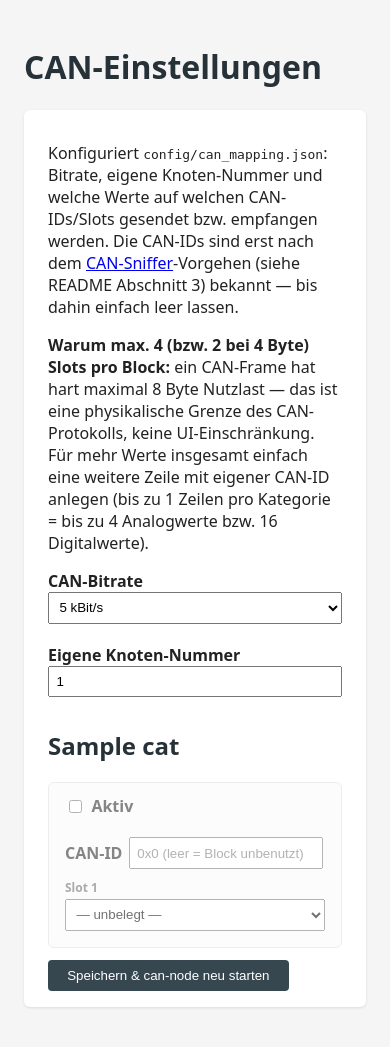
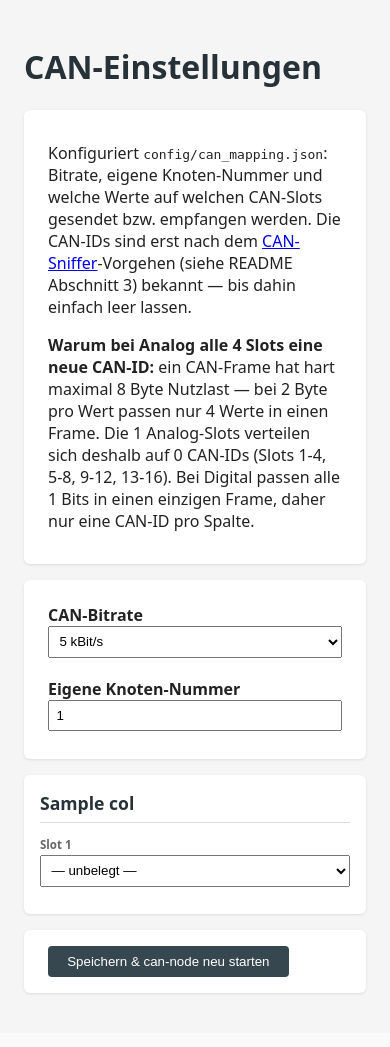
Before and after one commit to juliuskolosnjaji/vcontrold-raspberry-pi, a Python web app: template ui/templates/can_settings.html in a window 390 px wide. Shown: the part 134-1181 px from the top of the page. After the commit the page ends 1129 px from the top, so only its background shows below. Run offline with Jinja, Linux system fonts and the light colour scheme; the template is opened without the code that fills it: most values are stand-ins (such as "Sample title", 1, 10 or a date in 2020).

Commit message:
Redesign CAN settings as a flat 4-column, 16-slot layout
Replaces the block-rows-with-expandable-slots model with a flat Slot 1-16
list per column (Senden/Empfangen x Analog/Digital, side by side), matching
the reference UI the user showed. Analog still needs a CAN-ID every 4 slots
(hard CAN 8-byte frame limit at 2 bytes/value -- explained on the page
itself now), rendered as a compact inline CAN-ID field right before slots
1, 5, 9, 13. Digital needs only one CAN-ID for all 16 slots since that's
exactly one frame's worth of bits.

Dropped the per-block "value_bytes" and "active" controls from this view
to keep it flat and simple (analog is always 2 bytes/value here; a block
is simply absent if its CAN-ID is left blank). The JSON schema in
can_mapping.json is unchanged, so can_node.py needed no further changes.

Tested end-to-end: 4 columns x 16 slots render, values save into the
correct CAN-ID block based on slot position (slot 5 -> second block's
first channel), and forward_as_set still round-trips correctly.

```diff
--- a/ui/templates/can_settings.html
+++ b/ui/templates/can_settings.html
@@ -5,16 +5,18 @@
 
 <div class="card">
   <p>Konfiguriert <code>config/can_mapping.json</code>: Bitrate, eigene Knoten-Nummer und welche
-     Werte auf welchen CAN-IDs/Slots gesendet bzw. empfangen werden. Die CAN-IDs sind erst nach
-     dem <a href="{{ url_for('can_sniffer_page') }}">CAN-Sniffer</a>-Vorgehen (siehe README
-     Abschnitt 3) bekannt — bis dahin einfach leer lassen.</p>
-  <p><strong>Warum max. 4 (bzw. 2 bei 4 Byte) Slots pro Block:</strong> ein CAN-Frame hat hart
-     maximal 8 Byte Nutzlast — das ist eine physikalische Grenze des CAN-Protokolls, keine
-     UI-Einschränkung. Für mehr Werte insgesamt einfach eine weitere Zeile mit eigener CAN-ID
-     anlegen (bis zu {{ num_rows|length }} Zeilen pro Kategorie = bis zu {{ num_rows|length * 4 }}
-     Analogwerte bzw. {{ num_rows|length * 16 }} Digitalwerte).</p>
+     Werte auf welchen CAN-Slots gesendet bzw. empfangen werden. Die CAN-IDs sind erst nach dem
+     <a href="{{ url_for('can_sniffer_page') }}">CAN-Sniffer</a>-Vorgehen (siehe README Abschnitt 3)
+     bekannt — bis dahin einfach leer lassen.</p>
+  <p><strong>Warum bei Analog alle 4 Slots eine neue CAN-ID:</strong> ein CAN-Frame hat hart
+     maximal 8 Byte Nutzlast — bei 2 Byte pro Wert passen nur 4 Werte in einen Frame. Die
+     {{ total_slots }} Analog-Slots verteilen sich deshalb auf {{ total_slots // 4 }} CAN-IDs
+     (Slots 1-4, 5-8, 9-12, 13-16). Bei Digital passen alle {{ total_slots }} Bits in einen
+     einzigen Frame, daher nur eine CAN-ID pro Spalte.</p>
+</div>
 
 <form method="post">
+  <div class="card">
     <label for="bitrate">CAN-Bitrate</label>
     <select id="bitrate" name="bitrate">
       {% for rate in [5000, 10000, 20000, 50000, 125000, 250000, 500000] %}
@@ -26,44 +28,31 @@
 
     <label for="own_node_number">Eigene Knoten-Nummer</label>
     <input type="number" id="own_node_number" name="own_node_number" value="{{ own_node_number }}" min="1" max="62">
-
-    {% for cat in categories %}
-    <h2>{{ cat.label }}</h2>
-    {% for i in num_rows %}
-    {% set row = cat.rows[i] %}
-    <div class="can-block {{ 'can-block-inactive' if not row.active }}">
-      <div class="can-block-header">
-        <label class="can-inline">
-          <input type="checkbox" name="{{ cat.key }}_active_{{ i }}" value="1" {% if row.active %}checked{% endif %}>
-          Aktiv
-        </label>
-        <label class="can-inline">CAN-ID
-          <input type="text" name="{{ cat.key }}_can_id_{{ i }}" value="{{ row.can_id }}" placeholder="0x0 (leer = Block unbenutzt)">
-        </label>
-        {% if cat.is_analog %}
-        <label class="can-inline">Wertgröße
-          <select name="{{ cat.key }}_value_bytes_{{ i }}">
-            <option value="2" {% if row.value_bytes == 2 %}selected{% endif %}>2 Byte (4 Slots)</option>
-            <option value="4" {% if row.value_bytes == 4 %}selected{% endif %}>4 Byte (2 Slots)</option>
-          </select>
-        </label>
-        {% endif %}
   </div>
 
-      <div class="can-slots">
-        {% for slot in row.slots %}
-        <div class="can-slot">
+  <div class="can-columns">
+    {% for col in columns %}
+    <div class="can-column">
+      <h2>{{ col.label }}</h2>
+      {% for slot in col.slots %}
+      {% if slot.can_id_start %}
+      <div class="can-id-row">
+        <label>CAN-ID (Slots {{ loop.index }}-{{ loop.index + (3 if col.is_analog else 15) }})</label>
+        <input type="text" name="{{ col.key }}_can_id_{{ slot.block_index }}" value="{{ slot.can_id }}" placeholder="0x0 = unbenutzt">
+      </div>
+      {% endif %}
+      <div class="can-slot-row">
         <span class="can-slot-label">Slot {{ loop.index }}</span>
-          {% if cat.allow_forward %}
-          <input type="text" name="{{ cat.key }}_slot_topic_{{ i }}_{{ loop.index0 }}" value="{{ slot.topic }}" placeholder="uvr_kanalname">
-          <select name="{{ cat.key }}_slot_forward_{{ i }}_{{ loop.index0 }}">
+        {% if col.allow_forward %}
+        <input type="text" name="{{ col.key }}_slot_topic_{{ loop.index0 }}" value="{{ slot.topic }}" placeholder="uvr_kanalname">
+        <select name="{{ col.key }}_slot_forward_{{ loop.index0 }}">
           <option value="" {% if not slot.forward %}selected{% endif %}>— keine Weiterleitung —</option>
           {% for k in available_set_keys %}
           <option value="{{ k }}" {% if slot.forward == k %}selected{% endif %}>→ {{ k }}</option>
           {% endfor %}
         </select>
         {% else %}
-          <select name="{{ cat.key }}_slot_value_{{ i }}_{{ loop.index0 }}">
+        <select name="{{ col.key }}_slot_value_{{ loop.index0 }}">
           <option value="" {% if not slot.value %}selected{% endif %}>— unbelegt —</option>
           {% for s in available_subtopics %}
           <option value="{{ s }}" {% if slot.value == s %}selected{% endif %}>{{ s }}</option>
@@ -73,13 +62,13 @@
       </div>
       {% endfor %}
     </div>
+    {% endfor %}
   </div>
-    {% endfor %}
-    {% endfor %}
 
+  <div class="card">
     <button type="submit" onclick="return confirm('CAN-Einstellungen speichern und can-node (falls aktiv) neu starten?');">Speichern &amp; can-node neu starten</button>
+  </div>
 </form>
-</div>
 
 {% if message %}
 <div class="card">
@@ -88,14 +77,20 @@
 {% endif %}
 
 <style>
-  .can-block { border: 1px solid #ddd; border-radius: 6px; padding: 0.75rem 1rem; margin-bottom: 0.75rem; background: #fafafa; }
-  .can-block-inactive { opacity: 0.55; }
-  .can-block-header { display: flex; flex-wrap: wrap; gap: 1.25rem; align-items: center; margin-bottom: 0.6rem; }
-  .can-inline { display: flex; align-items: center; gap: 0.4rem; font-weight: 600; margin: 0; }
-  .can-inline input[type=text], .can-inline select { margin-bottom: 0; width: auto; }
-  .can-slots { display: grid; grid-template-columns: repeat(auto-fill, minmax(170px, 1fr)); gap: 0.5rem; }
-  .can-slot { display: flex; flex-direction: column; gap: 0.2rem; }
-  .can-slot-label { font-size: 0.75rem; color: #666; font-weight: 600; }
-  .can-slot select, .can-slot input[type=text] { margin-bottom: 0.3rem; }
+  .can-columns { display: grid; grid-template-columns: repeat(4, 1fr); gap: 1rem; margin-bottom: 1rem; }
+  .can-column { background: white; border-radius: 6px; padding: 1rem; box-shadow: 0 1px 3px rgba(0,0,0,0.1); }
+  .can-column h2 { margin-top: 0; font-size: 1.1rem; border-bottom: 1px solid #ddd; padding-bottom: 0.4rem; }
+  .can-id-row { background: #eef2f5; border-radius: 4px; padding: 0.4rem 0.5rem; margin: 0.6rem 0 0.4rem; }
+  .can-id-row label { font-size: 0.75rem; font-weight: 600; margin: 0 0 0.2rem; }
+  .can-id-row input { margin-bottom: 0; }
+  .can-slot-row { display: flex; flex-direction: column; gap: 0.15rem; margin-bottom: 0.5rem; }
+  .can-slot-label { font-size: 0.72rem; color: #666; font-weight: 600; }
+  .can-slot-row input, .can-slot-row select { margin-bottom: 0.2rem; }
+  @media (max-width: 1100px) {
+    .can-columns { grid-template-columns: repeat(2, 1fr); }
+  }
+  @media (max-width: 650px) {
+    .can-columns { grid-template-columns: 1fr; }
+  }
 </style>
 {% endblock %}
```
Also changed, not shown: ui/app.py (+66 -67 lines). Lines whose indentation alone changed are shown as unchanged.
